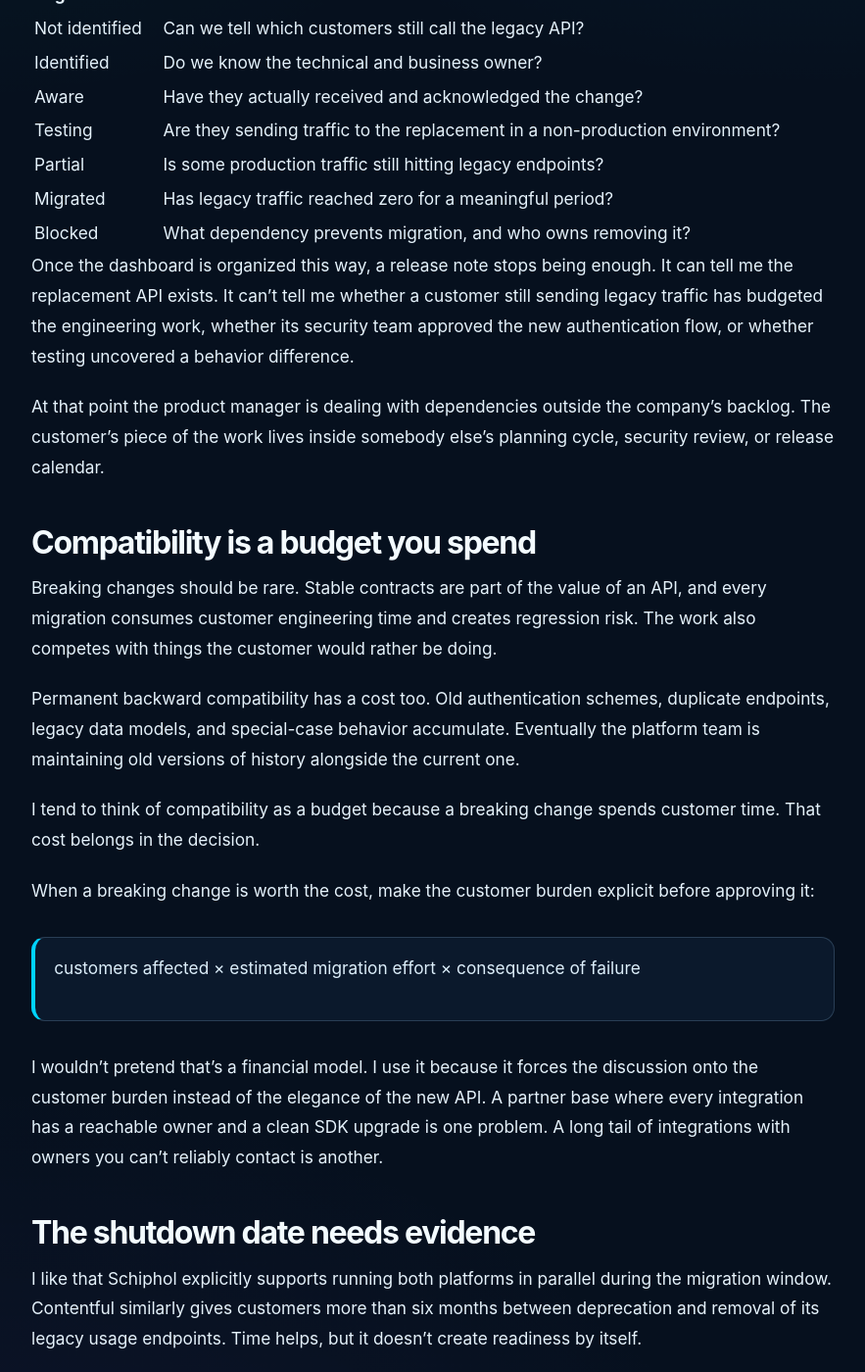
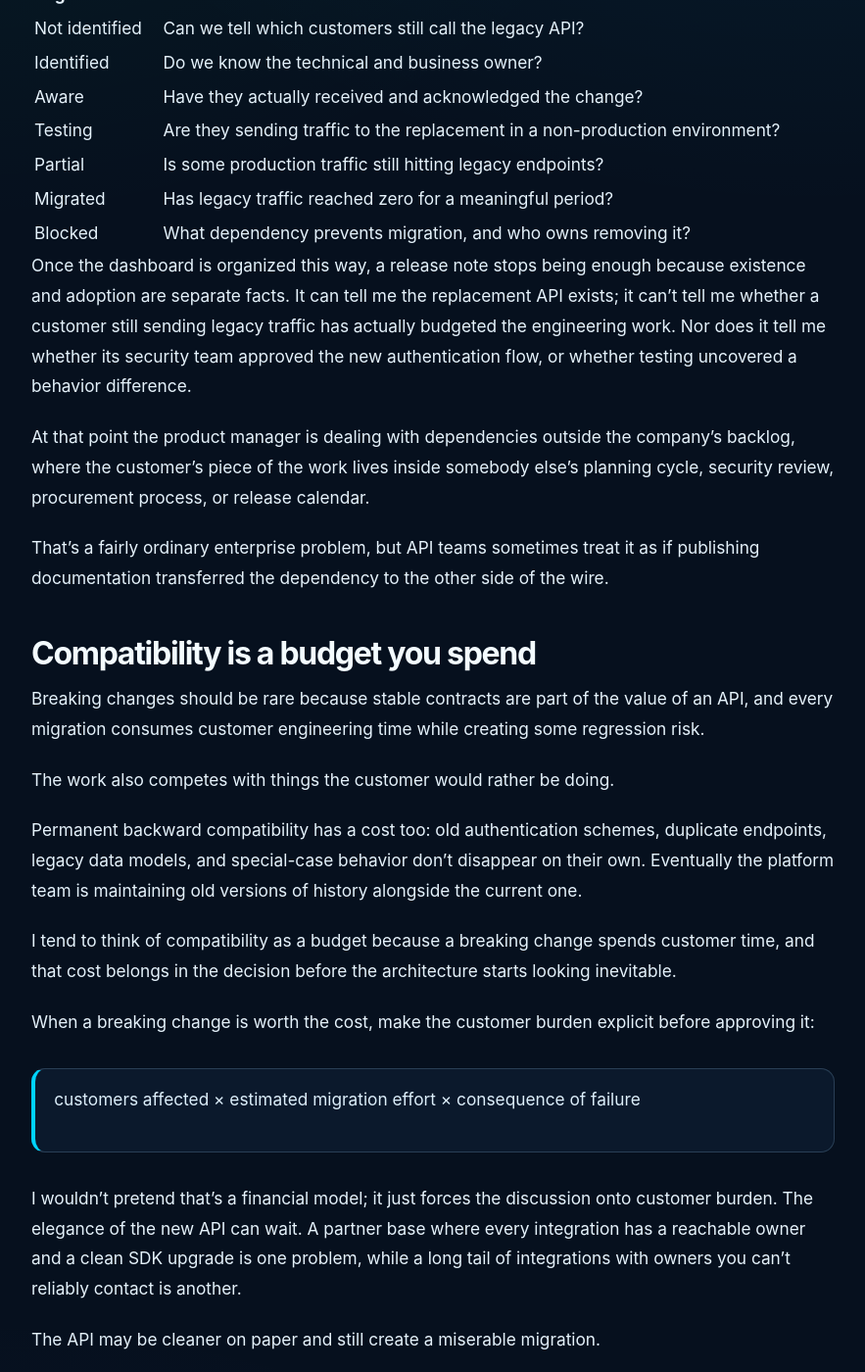
Before and after one commit to christophermitchell012/mitchellcoinc, a Jekyll site: the page built from _posts/2026-08-24-api-deprecation-customer-migration.md, in a window 1280 px wide and 1400 px high, scrolled down 1210 px. Shown: the whole window at 98% size, without its empty margins (198-1081 px from the left). Built offline with Jekyll 4.4.1, drawn with Linux system fonts in a browser that asks for light colours; comment, search, counter and statistics services are not loaded; some of the changed text lies outside the part shown.

Commit message:
Tune API deprecation post sentence rhythm

```diff
--- a/_posts/2026-08-24-api-deprecation-customer-migration.md
+++ b/_posts/2026-08-24-api-deprecation-customer-migration.md
@@ -7,17 +7,17 @@ description: "API deprecation succeeds when customers actually migrate. Treat ad
 read_time: "5 min read"
 ---
 
-An API team can finish a migration months before its customers do.
+An API team can finish a migration months before its customers do, which is where the awkward economics of deprecation starts.
 
-That's the awkward economics of deprecation. Engineering ships the replacement, documentation publishes a migration guide, and the old endpoint is officially living on borrowed time. Meanwhile, customer code keeps calling it every minute of every day.
+Engineering ships the replacement, documentation publishes a migration guide, the old endpoint is officially living on borrowed time, and customer code keeps calling it every minute of every day.
 
-This month offers two examples. Contentful deprecated two legacy usage endpoints on August 18 and gave customers until February 28, 2027, before they return `410 Gone`. Schiphol is running its old and new API platforms in parallel until October 1 while customers change endpoints, move from static API keys to JWT-based OAuth 2.0 authentication, request access, and validate integrations in acceptance.
+This month offers two examples. Contentful deprecated two legacy usage endpoints on August 18 and gave customers a long runway. On February 28, 2027, those endpoints return `410 Gone`. Schiphol is running its old and new API platforms in parallel until October 1 while customers change endpoints, move from static API keys to JWT-based OAuth 2.0 authentication, request access, and validate integrations in acceptance.
 
-Those are customer migrations with technical work inside them. I'd manage them more like product launches than cleanup projects.
+Those are customer migrations with technical work inside them, and I'd manage them more like product launches than cleanup projects.
 
 ## The migration funnel I'd want on day one
 
-If I owned an API deprecation, the first dashboard I'd ask for would show customer state. Error rate still matters; it just answers a different question.
+If I owned an API deprecation, the first dashboard I'd ask for would show customer state because error rate, useful as it is, answers a different question.
 
 | Migration state | What I need to know |
 | --- | --- |
@@ -29,39 +29,51 @@ If I owned an API deprecation, the first dashboard I'd ask for would show custom
 | Migrated | Has legacy traffic reached zero for a meaningful period? |
 | Blocked | What dependency prevents migration, and who owns removing it? |
 
-Once the dashboard is organized this way, a release note stops being enough. It can tell me the replacement API exists. It can't tell me whether a customer still sending legacy traffic has budgeted the engineering work, whether its security team approved the new authentication flow, or whether testing uncovered a behavior difference.
+Once the dashboard is organized this way, a release note stops being enough because existence and adoption are separate facts. It can tell me the replacement API exists; it can't tell me whether a customer still sending legacy traffic has actually budgeted the engineering work. Nor does it tell me whether its security team approved the new authentication flow, or whether testing uncovered a behavior difference.
 
-At that point the product manager is dealing with dependencies outside the company's backlog. The customer's piece of the work lives inside somebody else's planning cycle, security review, or release calendar.
+At that point the product manager is dealing with dependencies outside the company's backlog, where the customer's piece of the work lives inside somebody else's planning cycle, security review, procurement process, or release calendar.
+
+That's a fairly ordinary enterprise problem, but API teams sometimes treat it as if publishing documentation transferred the dependency to the other side of the wire.
 
 ## Compatibility is a budget you spend
 
-Breaking changes should be rare. Stable contracts are part of the value of an API, and every migration consumes customer engineering time and creates regression risk. The work also competes with things the customer would rather be doing.
+Breaking changes should be rare because stable contracts are part of the value of an API, and every migration consumes customer engineering time while creating some regression risk.
 
-Permanent backward compatibility has a cost too. Old authentication schemes, duplicate endpoints, legacy data models, and special-case behavior accumulate. Eventually the platform team is maintaining old versions of history alongside the current one.
+The work also competes with things the customer would rather be doing.
 
-I tend to think of compatibility as a budget because a breaking change spends customer time. That cost belongs in the decision.
+Permanent backward compatibility has a cost too: old authentication schemes, duplicate endpoints, legacy data models, and special-case behavior don't disappear on their own. Eventually the platform team is maintaining old versions of history alongside the current one.
+
+I tend to think of compatibility as a budget because a breaking change spends customer time, and that cost belongs in the decision before the architecture starts looking inevitable.
 
 When a breaking change is worth the cost, make the customer burden explicit before approving it:
 
 > customers affected × estimated migration effort × consequence of failure
 
-I wouldn't pretend that's a financial model. I use it because it forces the discussion onto the customer burden instead of the elegance of the new API. A partner base where every integration has a reachable owner and a clean SDK upgrade is one problem. A long tail of integrations with owners you can't reliably contact is another.
+I wouldn't pretend that's a financial model; it just forces the discussion onto customer burden. The elegance of the new API can wait. A partner base where every integration has a reachable owner and a clean SDK upgrade is one problem, while a long tail of integrations with owners you can't reliably contact is another.
+
+The API may be cleaner on paper and still create a miserable migration.
 
 ## The shutdown date needs evidence
 
-I like that Schiphol explicitly supports running both platforms in parallel during the migration window. Contentful similarly gives customers more than six months between deprecation and removal of its legacy usage endpoints. Time helps, but it doesn't create readiness by itself.
+I like that Schiphol explicitly supports running both platforms in parallel during the migration window, while Contentful gives customers more than six months between deprecation and removal of its legacy usage endpoints.
+
+Time helps, but it doesn't create readiness by itself.
 
 Before shutdown, I'd want legacy traffic trending toward zero, high-value customers confirmed migrated, known blockers classified, support volume understood, and a deliberate decision for any remaining stragglers.
 
-For a high-risk transition, I'd also consider a brownout: temporarily disable the old version before the permanent cutoff. StatusGator used progressively longer v2 API brownouts this summer ahead of its September 1 retirement date. Dormant dependencies have a habit of becoming visible only when they fail.
+For a high-risk transition, I'd also consider a brownout: temporarily disable the old version before the permanent cutoff, then watch which supposedly finished integrations suddenly reappear.
+
+StatusGator used progressively longer v2 API brownouts this summer ahead of its September 1 retirement date. Dormant dependencies usually become visible only when they fail. They also tend to pick a less convenient hour than anyone would have chosen.
 
 By the shutdown date, the stubborn dependencies should already be visible.
 
-This connects to the way I think about [product roadmaps as different kinds of commitments](/blog/2026/08/11/a-roadmap-is-a-portfolio-of-bets-not-a-list-of-promises/). An API retirement date may be a real external commitment, but the migration plan underneath it still needs evidence. It also resembles [MVP strategy built around reducing uncertainty](/blog/2026/07/18/an-mvp-should-remove-uncertainty-not-maximize-features/): early migrations should expose the compatibility assumptions most likely to hurt the broader rollout.
+This connects to the way I think about [product roadmaps as different kinds of commitments](/blog/2026/08/11/a-roadmap-is-a-portfolio-of-bets-not-a-list-of-promises/): an API retirement date may be a real external commitment. The migration plan underneath it still needs evidence from actual customer movement, because the calendar can't tell you whether dependencies moved. It also resembles [MVP strategy built around reducing uncertainty](/blog/2026/07/18/an-mvp-should-remove-uncertainty-not-maximize-features/), because early migrations should expose the compatibility assumptions most likely to hurt the broader rollout before production traffic depends on them.
 
-For the API team, completion means `customer dependency moved`. Shipping the replacement is an earlier milestone.
+For the API team, completion means `customer dependency moved`; shipping the replacement is an earlier milestone, useful but incomplete.
 
-Documentation, telemetry, developer support, compatibility tooling, account outreach, test environments, and migration status all belong in the plan. None of them are glamorous. Neither is explaining to a major customer why its integration stopped at midnight.
+Documentation, telemetry, developer support, compatibility tooling, account outreach, test environments, and migration status all belong in the plan, even though none of them will make the architecture diagram look more impressive.
+
+Neither is explaining to a major customer why its integration stopped at midnight.
 
 Who owns the customer migration?
 
```
